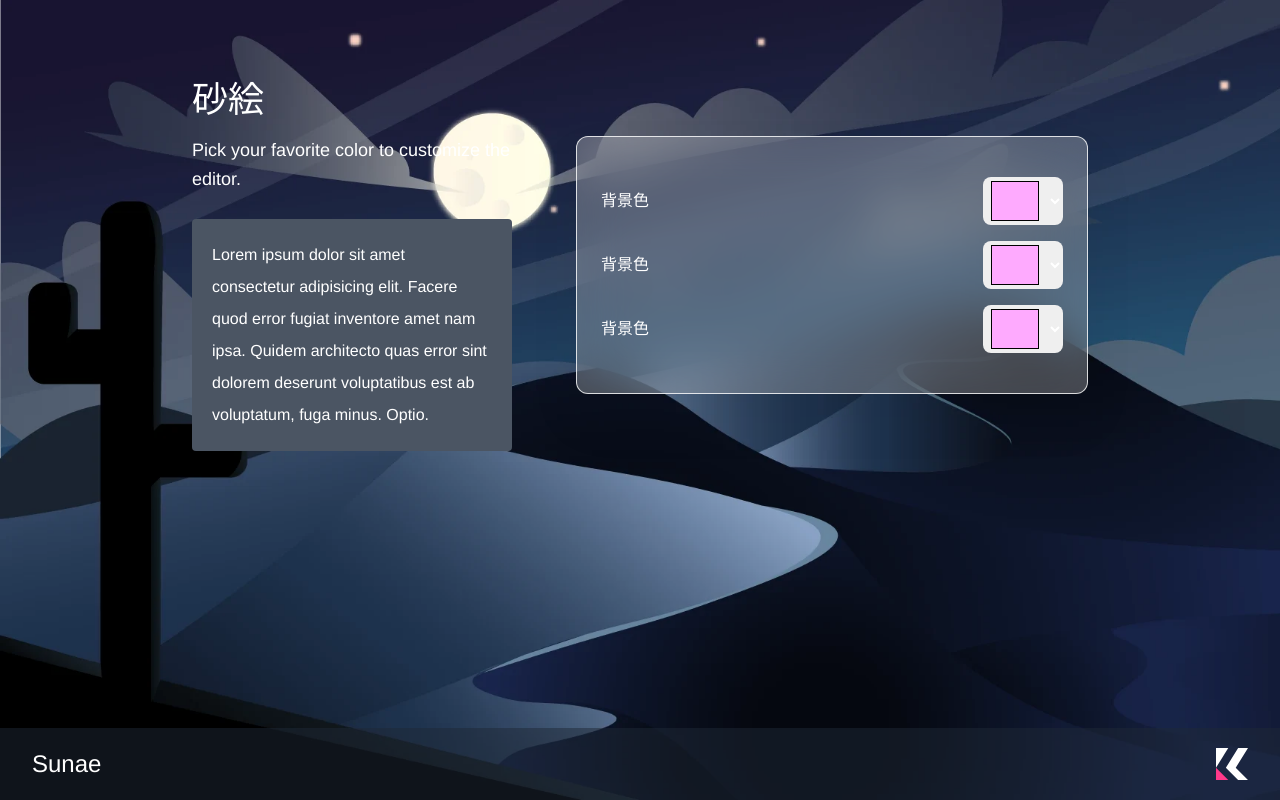
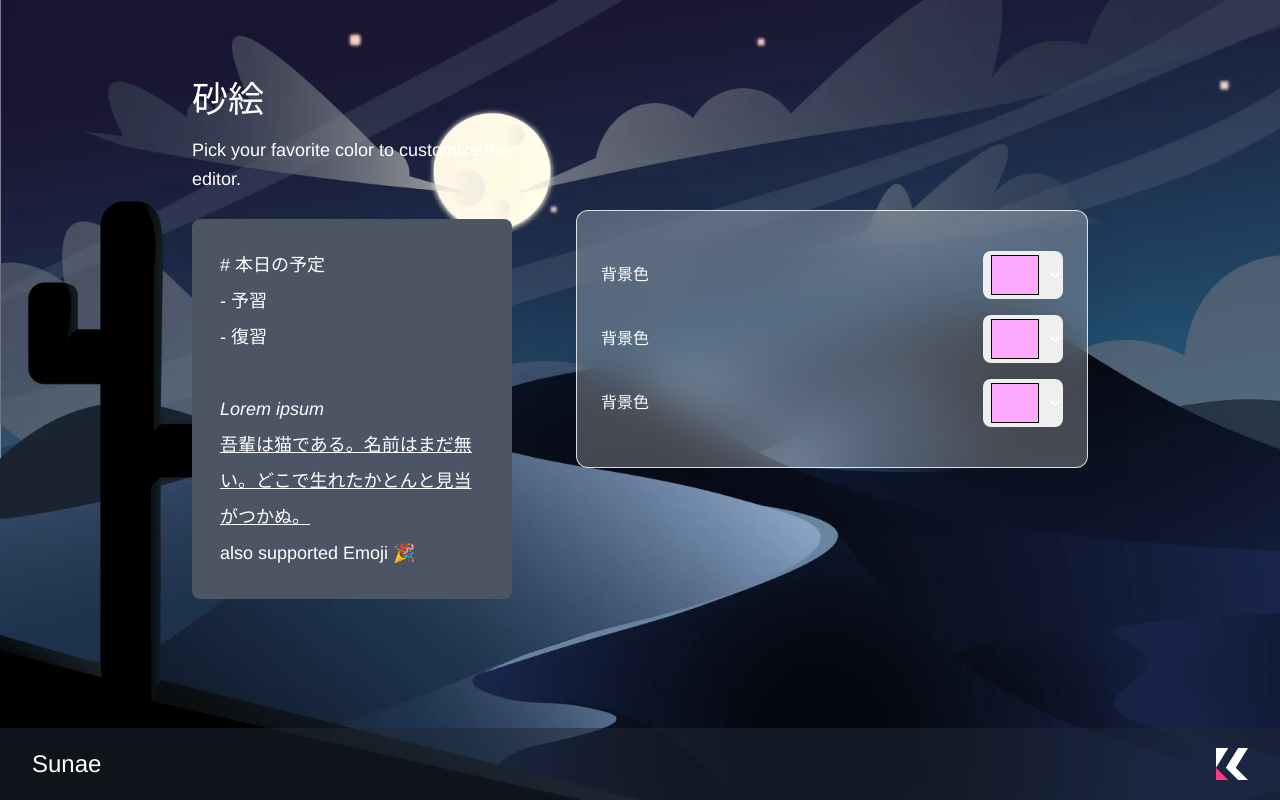
Before and after one commit to kcabo/Sunae, a React (Vite) app: page / in a window 1280 px wide. Built offline with nearby package versions, Linux system fonts and the light colour scheme.

Commit message:
🚧 プレビュー文言の修正

```diff
--- a/src/components/Preview.tsx
+++ b/src/components/Preview.tsx
@@ -2,11 +2,18 @@ import React from 'react';
 
 const Preview: React.VFC = () => {
   return (
-    <div className='md:w-full w-5/6 mx-auto'>
-      <div className='rounded bg-gray-600 text-white p-5 leading-loose text-left'>
-        Lorem ipsum dolor sit amet consectetur adipisicing elit. Facere quod
-        error fugiat inventore amet nam ipsa. Quidem architecto quas error sint
-        dolorem deserunt voluptatibus est ab voluptatum, fuga minus. Optio.
+    <div className='md:w-full w-full mx-auto'>
+      <div className='rounded-lg bg-gray-600 text-white p-7 leading-loose text-left text-lg'>
+        # 本日の予定 <br />
+        - 予習 <br />
+        - 復習 <br />
+        <br />
+        <i>Lorem ipsum</i> <br />
+        <u>
+          吾輩は猫である。名前はまだ無い。どこで生れたかとんと見当がつかぬ。
+        </u>
+        <br />
+        also supported Emoji 🎉
       </div>
     </div>
   );
```
